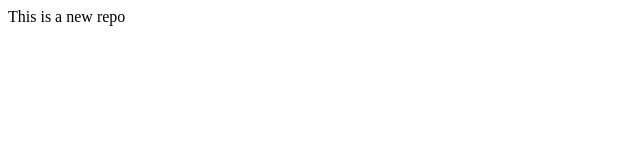
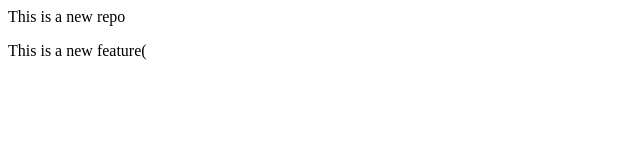
Before and after one commit to PriyabrataDutta24/LocalRepo, a plain HTML site: page index.html in a window 1280 px wide. Shown: the whole page, without its empty margins (0-640 px from the left). Drawn offline with Linux system fonts and the light colour scheme.

```diff
--- a/index.html
+++ b/index.html
@@ -1 +1,2 @@
 <p>This is a new repo</p>
+<p>This is a new feature(<button)</p>
```
